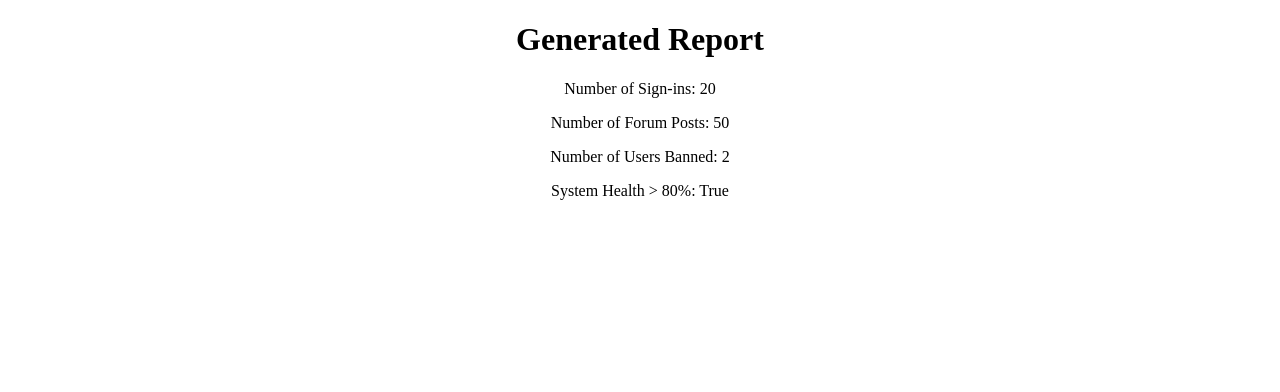
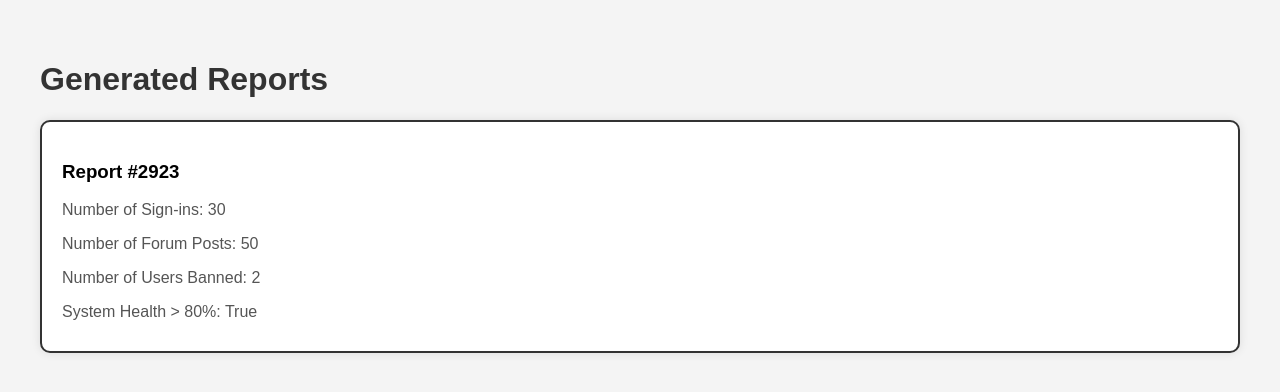
Before and after one commit to Verdex-Project/Verdex, a Flask app: page /report in a window 1280 px wide. Shown: the top 392 px of the page. Run offline with Flask 3, Linux system fonts and the light colour scheme.

Commit message:
Edited the CSS and added IDs for generated reports

```diff
--- a/static/report.css
+++ b/static/report.css
@@ -1,3 +1,23 @@
 body {
-    text-align:center;
+    font-family: Arial, sans-serif;
+    margin: 20px;
+    padding: 20px;
+    background-color: #f4f4f4;
 }
+
+.report-container {
+    border: 2px solid #333;
+    border-radius: 10px;
+    padding: 20px;
+    background-color: #fff;
+    box-shadow: 0 0 10px rgba(0, 0, 0, 0.1);
+}
+
+h1 {
+    color: #333;
+}
+
+p {
+    color: #555;
+    margin-bottom: 10px;
+}
--- a/templates/report.html
+++ b/templates/report.html
@@ -7,10 +7,13 @@
     <title>Report</title>
 </head>
 <body>
-    <h1>Generated Report</h1>
-    <p>Number of Sign-ins: {{ data.sign_ins }}</p>
-    <p>Number of Forum Posts: {{ data.forum_posts }}</p>
-    <p>Number of Users Banned: {{ data.users_banned }}</p>
-    <p>System Health > 80%: {{ data.system_healthy }}</p>
+    <h1>Generated Reports</h1>
+    <div class="report-container">
+        <h3>Report #{{ data.report_id }}</h3>
+        <p>Number of Sign-ins: {{ data.sign_ins }}</p>
+        <p>Number of Forum Posts: {{ data.forum_posts }}</p>
+        <p>Number of Users Banned: {{ data.users_banned }}</p>
+        <p>System Health > 80%: {{ data.system_healthy }}</p>
+    </div>
 </body>
 </html>
--- a/test_data.json
+++ b/test_data.json
@@ -1,5 +1,6 @@
 {
-    "sign_ins": 20,
+    "report_id": 2923,
+    "sign_ins": 30,
     "forum_posts": 50,
     "users_banned": 2,
     "system_healthy": "True"
```
